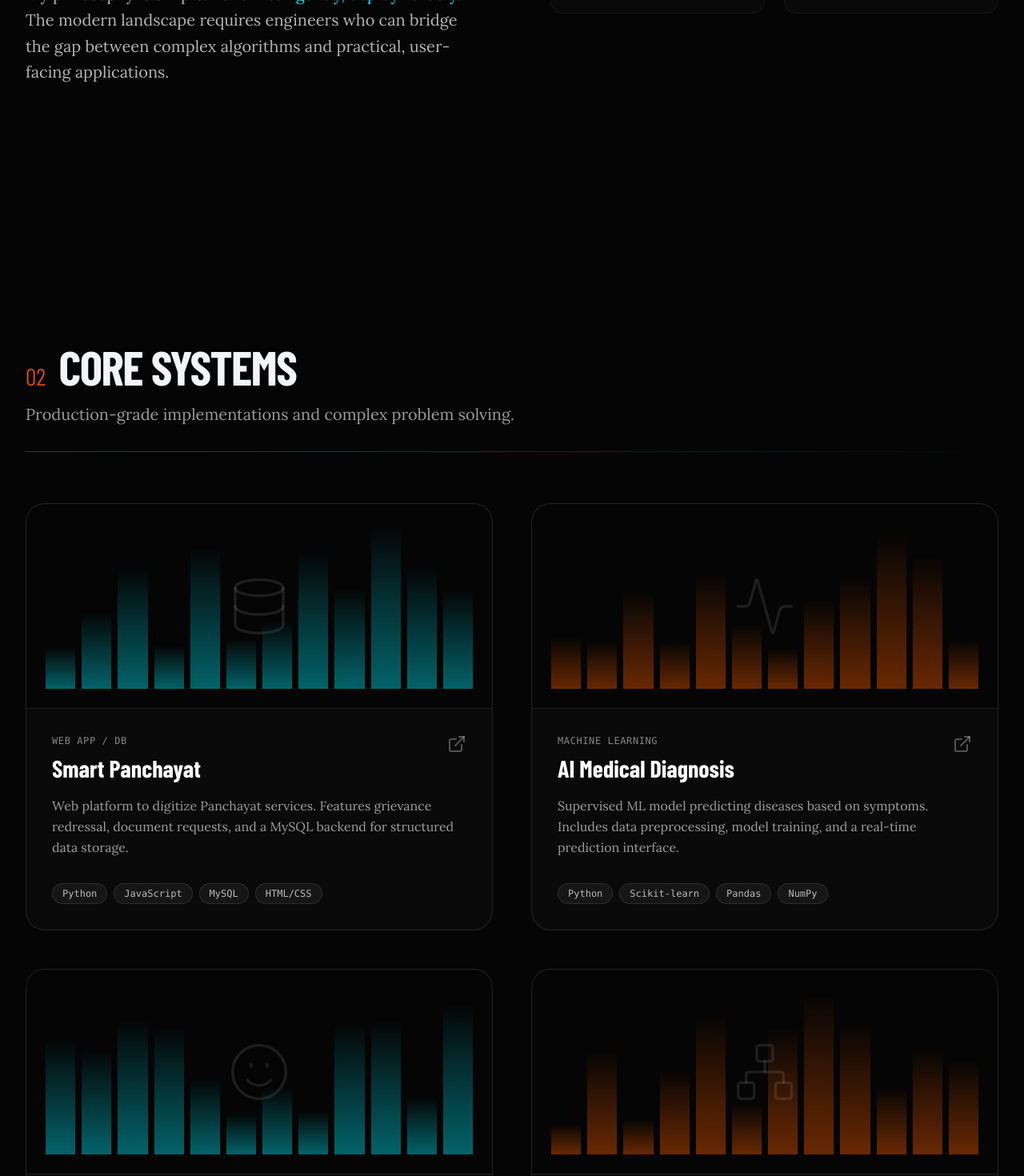
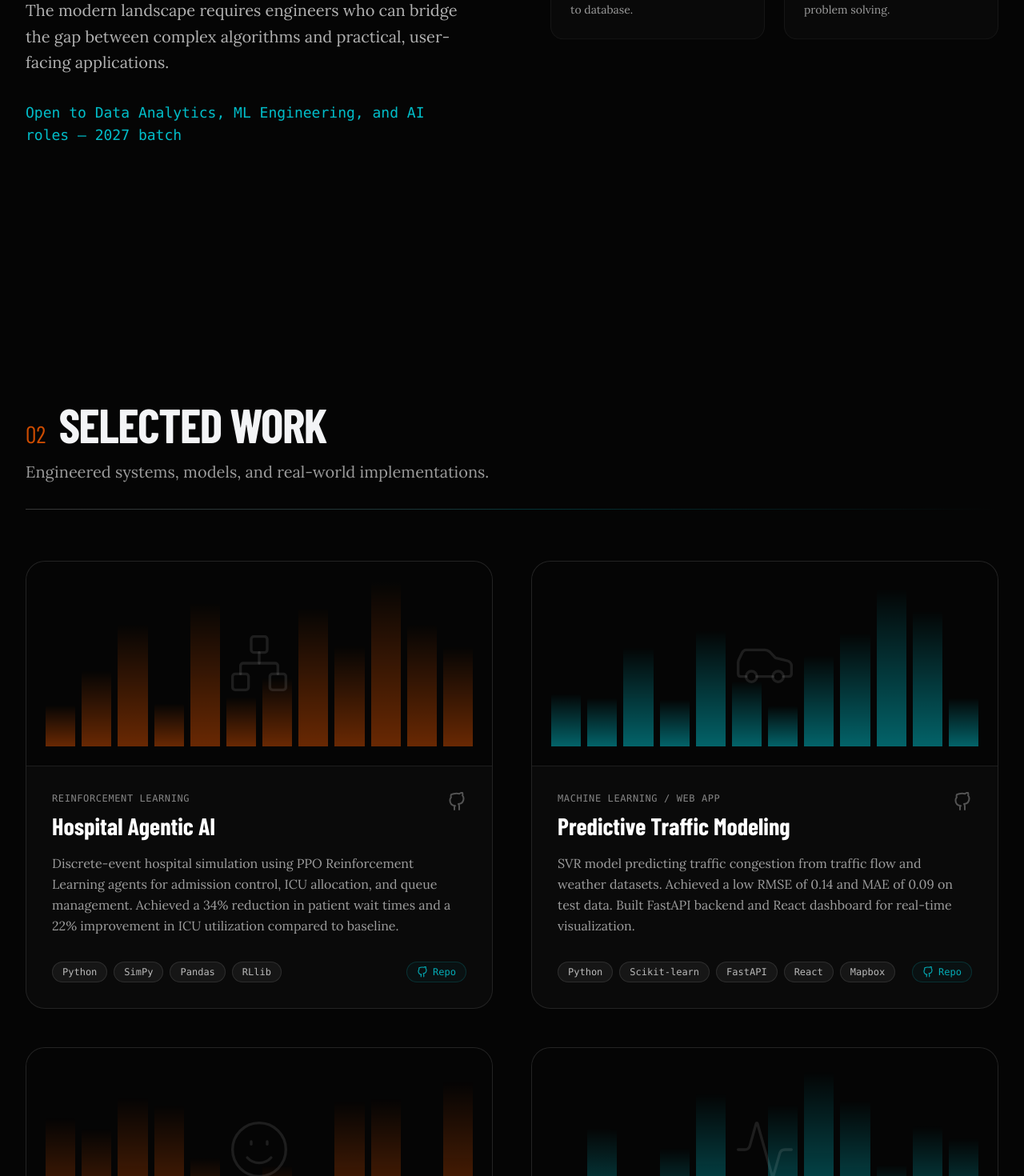
Before and after one commit to ManiPragnesh/PortFolio, a Next.js app: page / in a window 1280 px wide. Shown: the part 1300-2770 px from the top of the page at 80% size. Built offline with nearby package versions, Linux system fonts and the light colour scheme; a web font is replaced by a local one.

Commit message:
feat: restructure skills, update experience metrics, fix project URLs, add traffic model, and enhance footer

```diff
--- a/package.json
+++ b/package.json
@@ -6,7 +6,8 @@
     "dev": "next dev",
     "build": "next build",
     "start": "next start",
-    "lint": "eslint"
+    "lint": "eslint",
+    "sync": "git add . && git commit -m \"Auto update\" && git push"
   },
   "dependencies": {
     "clsx": "^2.1.1",
--- a/src/app/layout.tsx
+++ b/src/app/layout.tsx
@@ -16,7 +16,7 @@ const palatinoFallback = Lora({
 });
 
 export const metadata: Metadata = {
-  title: "MP | Systems Engineer",
+  title: "MP | AI & ML Engineer",
   description: "Building secure, scalable, and intelligent systems. Portfolio of MP.",
 };
 
--- a/src/components/sections/Connect.tsx
+++ b/src/components/sections/Connect.tsx
@@ -1,7 +1,7 @@
 "use client";
 
 import { motion } from "framer-motion";
-import { Mail, FileText } from "lucide-react";
+import { Mail, FileText, Globe } from "lucide-react";
 
 function GithubIcon(props: any) {
   return (
@@ -48,7 +48,8 @@ export function Connect() {
     { name: "GitHub", icon: GithubIcon, href: "https://github.com/ManiPragnesh", color: "hover:text-white" },
     { name: "LinkedIn", icon: LinkedinIcon, href: "https://linkedin.com/in/ajjarapu-mani-pragnesh", color: "hover:text-[#0a66c2]" },
     { name: "Email", icon: Mail, href: "mailto:ajjarapumanipragnesh@gmail.com", color: "hover:text-[#00f0ff]" },
-    { name: "Resume", icon: FileText, href: "#", color: "hover:text-[#ff5e00]" },
+    { name: "Portfolio", icon: Globe, href: "https://mani-pragnesh.vercel.app", color: "hover:text-[#00f0ff]" },
+    { name: "Resume", icon: FileText, href: "/resume.pdf", color: "hover:text-[#ff5e00]" },
   ];
 
   return (
@@ -67,6 +68,7 @@ export function Connect() {
         >
           <h2 className="text-3xl sm:text-4xl font-bold font-sans text-white mb-2">AJJARAPU MANI PRAGNESH</h2>
           <p className="text-white/40 font-mono text-sm tracking-wider uppercase">AI & ML Engineer</p>
+          <p className="text-[#00f0ff]/80 font-mono text-xs tracking-wide mt-2">Available for internships and full-time roles from 2027</p>
         </motion.div>
 
         <motion.div
--- a/src/components/sections/Evolution.tsx
+++ b/src/components/sections/Evolution.tsx
@@ -7,9 +7,9 @@ import { SectionHeading } from "../ui/SectionHeading";
 const milestones = [
   { year: "2021", title: "Foundational Years", desc: "Completed early academics with a strong focus on mathematics and sciences, laying the groundwork for logical problem-solving." },
   { year: "2023", title: "Entering Computer Science", desc: "Began B.Tech in Computer Science at SRM Institute of Science and Technology, specializing in Artificial Intelligence & Machine Learning." },
-  { year: "Early 2025", title: "Cloud & AI Immersion", desc: "Completed intensive internships in Cloud Networking (Juniper) and AI (Microsoft & SAP), gaining hands-on exposure to infrastructure and supervised learning." },
-  { year: "Mid 2025", title: "Full Stack Development", desc: "Worked as a Java Full Stack Developer Intern, building end-to-end web applications, designing REST APIs, and integrating databases." },
-  { year: "Late 2025", title: "Machine Learning Focus", desc: "Applied ML algorithms to real-world datasets during a Machine Learning internship at Prodigy InfoTech, focusing on feature engineering and model training." }
+  { year: "Early 2025", title: "Cloud & AI Immersion", desc: "Configured OSPF and BGP routing protocols, virtualized networks using VMware, and designed star and mesh topologies, reducing packet loss by 18%." },
+  { year: "Mid 2025", title: "Full Stack Development", desc: "Built an enterprise inventory tracking application, designing 12 REST APIs in Spring Boot and optimizing MySQL database indexing to reduce search query response times by 35%." },
+  { year: "Late 2025", title: "Machine Learning Focus", desc: "Developed Random Forest and Gradient Boosting regression models on housing and consumer transaction datasets, improving prediction accuracy by 14% and reducing inference latency to 12ms." }
 ];
 
 export function Evolution() {
--- a/src/components/sections/Hero.tsx
+++ b/src/components/sections/Hero.tsx
@@ -67,8 +67,8 @@ export function Hero() {
           transition={{ duration: 1, delay: 0.4, ease: [0.22, 1, 0.36, 1] }}
           className="space-y-6 flex flex-col items-center"
         >
-          <p className="text-xl md:text-3xl font-serif text-white/80 max-w-3xl leading-relaxed">
-            Building <span className="text-[#00f0ff]">intelligent</span>, <span className="text-[#ff5e00]">data-driven</span>, and <span className="text-white">scalable</span> systems.
+          <p className="text-xl md:text-2xl font-serif text-white/80 max-w-3xl leading-relaxed">
+            ML project experience <span className="text-[#00f0ff]">+</span> Data Analysis capability <span className="text-[#ff5e00]">+</span> fresher bridging technical and analytical sides
           </p>
 
           <div className="flex flex-col sm:flex-row items-center gap-4 mt-12">
--- a/src/components/sections/Identity.tsx
+++ b/src/components/sections/Identity.tsx
@@ -51,6 +51,15 @@ export function Identity() {
             >
               My philosophy is simple: <em className="text-[#00f0ff] not-italic">Build intelligently, deploy reliably.</em> The modern landscape requires engineers who can bridge the gap between complex algorithms and practical, user-facing applications.
             </motion.p>
+            <motion.p
+              initial={{ opacity: 0, x: -20 }}
+              whileInView={{ opacity: 1, x: 0 }}
+              viewport={{ once: true, margin: "-100px" }}
+              transition={{ duration: 0.6, delay: 0.4 }}
+              className="text-base md:text-lg font-mono text-[#00f0ff]/80"
+            >
+              Open to Data Analytics, ML Engineering, and AI roles — 2027 batch
+            </motion.p>
           </div>
         </div>
 
--- a/src/components/sections/Profile.tsx
+++ b/src/components/sections/Profile.tsx
@@ -58,17 +58,40 @@ export function Profile() {
             </div>
             <ul className="space-y-4">
               {[
-                { name: "Machine Learning Intern", org: "Prodigy InfoTech", year: "Aug 2025 - Sep 2025" },
-                { name: "Java Full Stack Developer Intern", org: "EduSkills Academy", year: "Apr 2025 - Jun 2025" },
-                { name: "Artificial Intelligence Intern", org: "Edunet Foundation", year: "Mar 2025" },
-                { name: "Cloud Networking Intern", org: "EduSkills Academy", year: "Jan 2025 - Mar 2025" },
+                {
+                  name: "Machine Learning Intern",
+                  org: "Prodigy InfoTech",
+                  year: "Aug 2025 - Sep 2025",
+                  desc: "Developed Random Forest and Gradient Boosting regression models on housing and consumer transaction datasets, improving prediction accuracy by 14% and reducing inference latency to 12ms."
+                },
+                {
+                  name: "Java Full Stack Developer Intern",
+                  org: "EduSkills Academy",
+                  year: "Apr 2025 - Jun 2025",
+                  desc: "Built an enterprise inventory tracking application, designing 12 REST APIs in Spring Boot and optimizing MySQL database indexing to reduce search query response times by 35%."
+                },
+                {
+                  name: "Artificial Intelligence Intern",
+                  org: "Edunet Foundation",
+                  year: "Mar 2025",
+                  desc: "Built computer vision models using Convolutional Neural Networks (CNNs) on industrial anomaly datasets, achieving 94.2% accuracy in real-time defect detection."
+                },
+                {
+                  name: "Cloud Networking Intern",
+                  org: "EduSkills Academy",
+                  year: "Jan 2025 - Mar 2025",
+                  desc: "Configured OSPF and BGP routing protocols, virtualized networks using VMware, and designed star and mesh topologies, reducing packet loss by 18%."
+                },
               ].map((exp, i) => (
-                <li key={i} className="flex flex-col sm:flex-row sm:items-center justify-between gap-2 p-4 rounded-xl bg-white/[0.02] border border-white/5">
-                  <div>
-                    <h5 className="font-bold text-white">{exp.name}</h5>
-                    <span className="text-sm font-serif text-white/50">{exp.org}</span>
+                <li key={i} className="flex flex-col gap-2 p-4 rounded-xl bg-white/[0.02] border border-white/5">
+                  <div className="flex flex-col sm:flex-row sm:items-center justify-between gap-2">
+                    <div>
+                      <h5 className="font-bold text-white">{exp.name}</h5>
+                      <span className="text-sm font-serif text-white/50">{exp.org}</span>
+                    </div>
+                    <span className="font-mono text-xs text-white/30">{exp.year}</span>
                   </div>
-                  <span className="font-mono text-xs text-white/30">{exp.year}</span>
+                  <p className="text-xs font-serif text-white/60 mt-1 leading-relaxed">{exp.desc}</p>
                 </li>
               ))}
             </ul>
@@ -91,10 +114,9 @@ export function Profile() {
 
             <div className="space-y-6">
               {[
-                { category: "Languages", skills: "Python, C, C++, SQL" },
-                { category: "AI & Machine Learning", skills: "Scikit-learn, Model Training, Feature Engineering" },
-                { category: "Data Science & Analysis", skills: "NumPy, Pandas, Matplotlib" },
-                { category: "Frameworks & Tech", skills: "FastAPI, TensorFlow, PyTorch" },
+                { category: "Proficient", skills: "Python, SQL, Pandas, NumPy, Scikit-learn, Git, Matplotlib" },
+                { category: "Familiar", skills: "FastAPI, Flask, MongoDB, MySQL, Docker, Tableau, TensorFlow, PyTorch" },
+                { category: "Exposure", skills: "GCP, Django, Java, C++, Vercel" },
               ].map((area, i) => (
                 <div key={i}>
                   <h5 className="text-sm font-mono text-[#00f0ff] uppercase tracking-wider mb-2">{area.category}</h5>
@@ -104,7 +126,7 @@ export function Profile() {
             </div>
 
             <div className="mt-12 pt-8 border-t border-white/10">
-              <Button variant="primary" className="w-full flex items-center justify-center gap-2">
+              <Button variant="primary" href="/resume.pdf" className="w-full flex items-center justify-center gap-2">
                 <Download className="w-4 h-4" /> Download Resume (PDF)
               </Button>
             </div>
--- a/src/components/sections/Systems.tsx
+++ b/src/components/sections/Systems.tsx
@@ -2,48 +2,77 @@
 
 import { motion } from "framer-motion";
 import { SectionHeading } from "../ui/SectionHeading";
-import { ExternalLink, Database, Activity, Smile, Network } from "lucide-react";
+import { Database, Activity, Smile, Network, Car } from "lucide-react";
+
+function Github(props: any) {
+  return (
+    <svg
+      {...props}
+      xmlns="http://www.w3.org/2000/svg"
+      width="24"
+      height="24"
+      viewBox="0 0 24 24"
+      fill="none"
+      stroke="currentColor"
+      strokeWidth="2"
+      strokeLinecap="round"
+      strokeLinejoin="round"
+    >
+      <path d="M15 22v-4a4.8 4.8 0 0 0-1-3.02c3.18-.35 6.52-1.55 6.52-7.02a5.2 5.2 0 0 0-1.42-3.6 4.9 4.9 0 0 0-.14-3.55s-1.15-.37-3.77 1.4a13.3 13.3 0 0 0-7 0C6.15 2.8 5 3.17 5 3.17a4.9 4.9 0 0 0-.14 3.55 5.2 5.2 0 0 0-1.42 3.6c0 5.46 3.33 6.66 6.51 7.02A4.8 4.8 0 0 0 9 18v4" />
+    </svg>
+  );
+}
 
 const projects = [
   {
-    id: "panchayat",
-    title: "Smart Panchayat",
-    category: "Web App / DB",
-    description: "Web platform to digitize Panchayat services. Features grievance redressal, document requests, and a MySQL backend for structured data storage.",
-    stack: ["Python", "JavaScript", "MySQL", "HTML/CSS"],
-    icon: Database,
+    id: "hospital",
+    title: "Hospital Agentic AI",
+    category: "Reinforcement Learning",
+    description: "Discrete-event hospital simulation using PPO Reinforcement Learning agents for admission control, ICU allocation, and queue management. Achieved a 34% reduction in patient wait times and a 22% improvement in ICU utilization compared to baseline.",
+    stack: ["Python", "SimPy", "Pandas", "RLlib"],
+    icon: Network,
+    accent: "from-[#ff5e00]",
+    link: "https://github.com/ManiPragnesh/Hospital-Agentic-AI"
+  },
+  {
+    id: "traffic",
+    title: "Predictive Traffic Modeling",
+    category: "Machine Learning / Web App",
+    description: "SVR model predicting traffic congestion from traffic flow and weather datasets. Achieved a low RMSE of 0.14 and MAE of 0.09 on test data. Built FastAPI backend and React dashboard for real-time visualization.",
+    stack: ["Python", "Scikit-learn", "FastAPI", "React", "Mapbox"],
+    icon: Car,
     accent: "from-[#00f0ff]",
-    link: "#"
+    link: "https://github.com/ManiPragnesh/Predictive-Traffic-Congestion-Modeling"
+  },
+  {
+    id: "emotion",
+    title: "Multimodal Emotion AI",
+    category: "Deep Learning",
+    description: "Transfer learning system fine-tuning EfficientNet-B0 (facial) and Wav2Vec 2.0 (speech) for emotion recognition across 7 classes on the RAVDESS dataset. Achieved 87.5% validation accuracy. GPU-accelerated training reduced training time by 65%.",
+    stack: ["PyTorch", "TensorFlow", "OpenCV", "Librosa"],
+    icon: Smile,
+    accent: "from-[#ff5e00]",
+    link: "https://github.com/ManiPragnesh/Multimodal-Emotion-AI"
   },
   {
     id: "diagnosis",
     title: "AI Medical Diagnosis",
     category: "Machine Learning",
-    description: "Supervised ML model predicting diseases based on symptoms. Includes data preprocessing, model training, and a real-time prediction interface.",
+    description: "Built a supervised ML disease prediction model trained on a dataset of 4,900+ patient symptom records. Evaluated multiple algorithms, selecting a Random Forest classifier that achieved 96.2% diagnostic accuracy.",
     stack: ["Python", "Scikit-learn", "Pandas", "NumPy"],
     icon: Activity,
-    accent: "from-[#ff5e00]",
-    link: "#"
+    accent: "from-[#00f0ff]",
+    link: "https://github.com/ManiPragnesh/AI-Medical-Diagnosis"
   },
   {
-    id: "emotion",
-    title: "Multimodal Emotion AI",
-    category: "Deep Learning",
-    description: "Emotion recognition system combining facial expressions and speech signals using EfficientNet-B0 and Wav2Vec 2.0 with GPU acceleration.",
-    stack: ["PyTorch", "TensorFlow", "OpenCV", "Librosa"],
-    icon: Smile,
-    accent: "from-[#00f0ff]",
-    link: "#"
-  },
-  {
-    id: "hospital",
-    title: "Hospital Agentic AI",
-    category: "Reinforcement Learning",
-    description: "Simulates hospital operations using autonomous agents to manage bed allocation and patient queues, optimizing resources via a PPO RL agent.",
-    stack: ["Python", "SimPy", "Pandas", "RL"],
-    icon: Network,
+    id: "panchayat",
+    title: "Smart Panchayat",
+    category: "Web App / DB",
+    description: "Digitized Panchayat services web platform managing 5 core citizen record types with a secure MySQL backend. Achieved a 45% reduction in administrative processing time.",
+    stack: ["Python", "JavaScript", "MySQL", "HTML/CSS"],
+    icon: Database,
     accent: "from-[#ff5e00]",
-    link: "#"
+    link: "https://github.com/ManiPragnesh/Smart-Panchayat"
   }
 ];
 
@@ -52,8 +81,8 @@ export function Systems() {
     <section id="systems" className="relative min-h-screen py-32 px-4 md:px-8 max-w-7xl mx-auto">
       <SectionHeading
         number="02"
-        title="Core Systems"
-        subtitle="Production-grade implementations and complex problem solving."
+        title="Selected Work"
+        subtitle="Engineered systems, models, and real-world implementations."
       />
 
       <div className="grid grid-cols-1 md:grid-cols-2 gap-8 lg:gap-12 mt-16">
@@ -63,6 +92,8 @@ export function Systems() {
             <motion.a
               href={project.link}
               key={project.id}
+              target="_blank"
+              rel="noopener noreferrer"
               initial={{ opacity: 0, y: 50 }}
               whileInView={{ opacity: 1, y: 0 }}
               viewport={{ once: true, margin: "-100px" }}
@@ -109,13 +140,14 @@ export function Systems() {
                       {project.title}
                     </h3>
                   </div>
-                  <ExternalLink className="w-6 h-6 text-white/30 group-hover:text-white transition-colors duration-300 transform group-hover:translate-x-1 group-hover:-translate-y-1" />
+                  <Github className="w-6 h-6 text-white/30 group-hover:text-white transition-colors duration-300 transform group-hover:translate-x-1 group-hover:-translate-y-1" />
                 </div>
 
                 <p className="text-white/60 font-serif leading-relaxed mb-8">
                   {project.description}
                 </p>
 
+                <div className="flex items-center justify-between mt-auto">
                   <div className="flex flex-wrap gap-2">
                     {project.stack.map(tech => (
                       <span
@@ -126,6 +158,11 @@ export function Systems() {
                       </span>
                     ))}
                   </div>
+                  <div className="flex items-center gap-1.5 text-xs font-mono text-[#00f0ff] bg-[#00f0ff]/5 border border-[#00f0ff]/20 px-3 py-1 rounded-full opacity-70 group-hover:opacity-100 transition-opacity duration-300">
+                    <Github className="w-3.5 h-3.5" />
+                    <span>Repo</span>
+                  </div>
+                </div>
               </div>
             </motion.a>
           );
```
Lines whose indentation alone changed are shown as unchanged.
